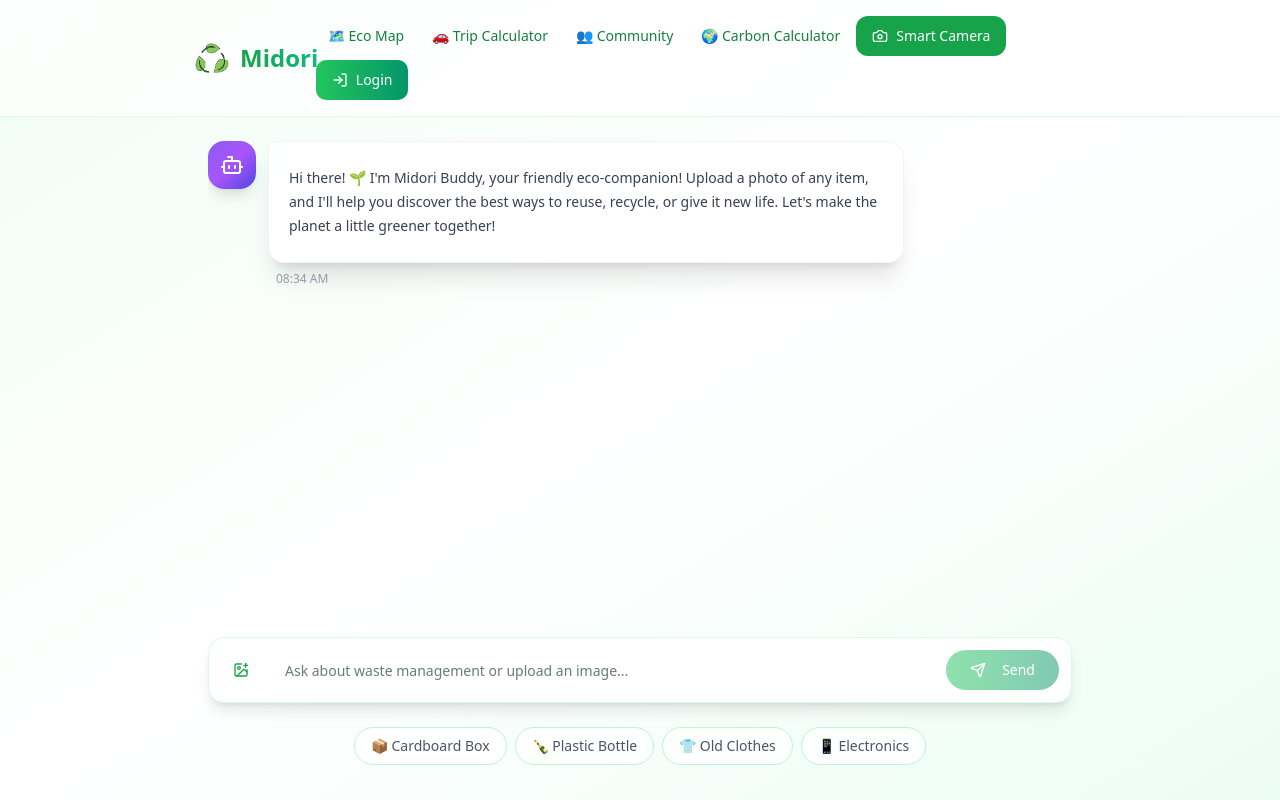
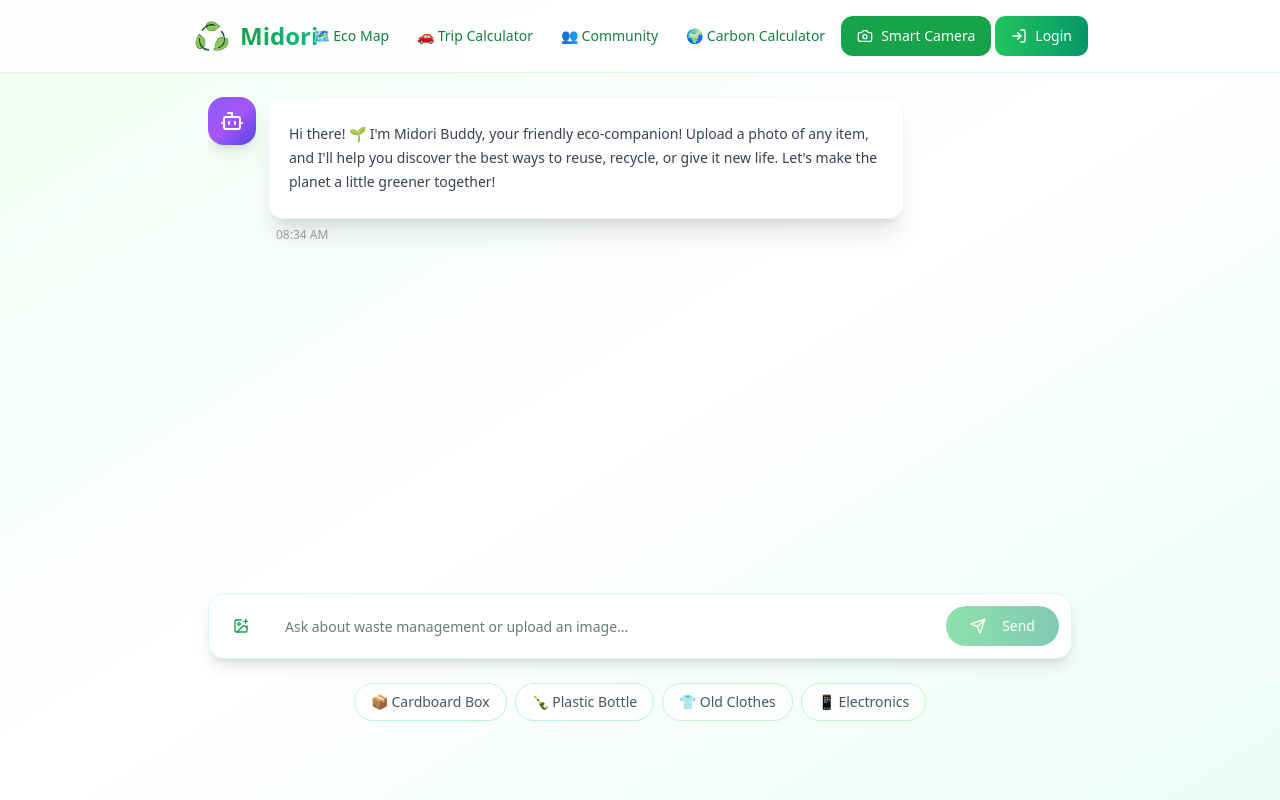
Before and after one commit to Saeesh-Vele/Midori, a React (Vite) app: page /chat in a window 1280 px wide. Built offline with nearby package versions, Linux system fonts and the light colour scheme; no server answers; the HTML template or start-up script is replaced by a standard one.

Commit message:
Describe your changes

```diff
--- a/src/components/EcoChatbot.tsx
+++ b/src/components/EcoChatbot.tsx
@@ -165,7 +165,7 @@ const EcoChatbot = () => {
                             Midori
                         </span>
                     </div>
-                    <div className="flex gap-1 items-center flex-wrap">
+                    <div className="flex gap-1 items-center ">
                         <Button
                             variant="ghost"
                             onClick={() => navigate("/eco-map")}
```
Also changed, not shown: 1 other file (tests, documents, lock files or other folders).
